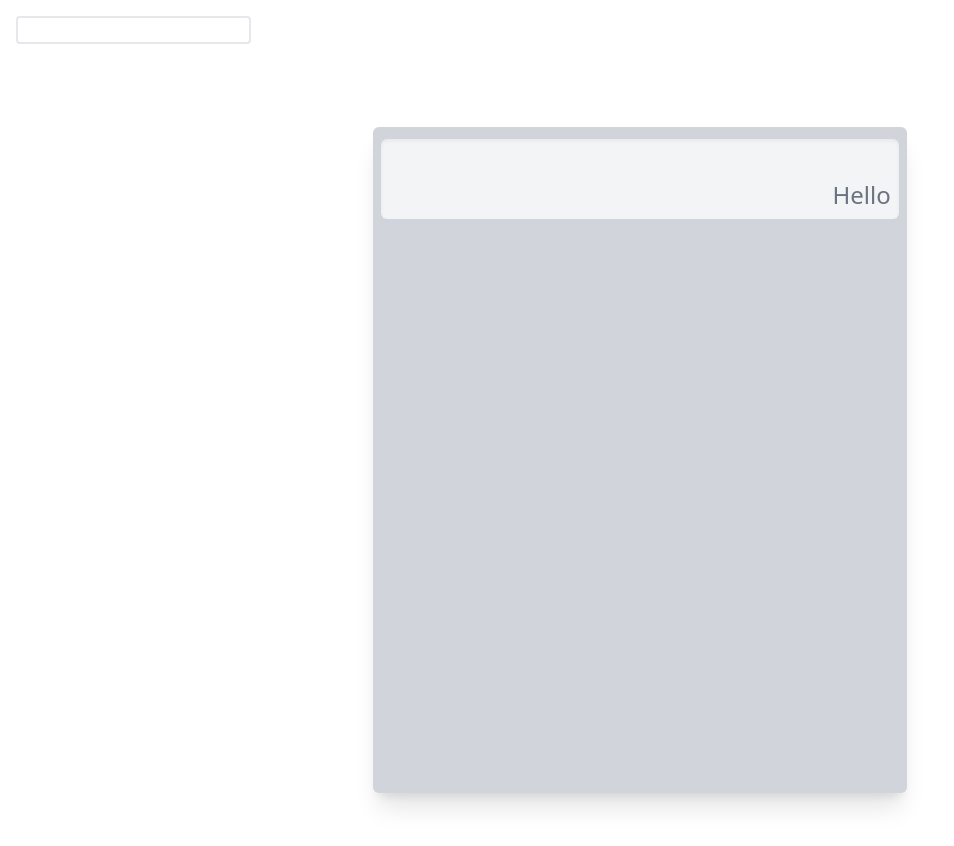
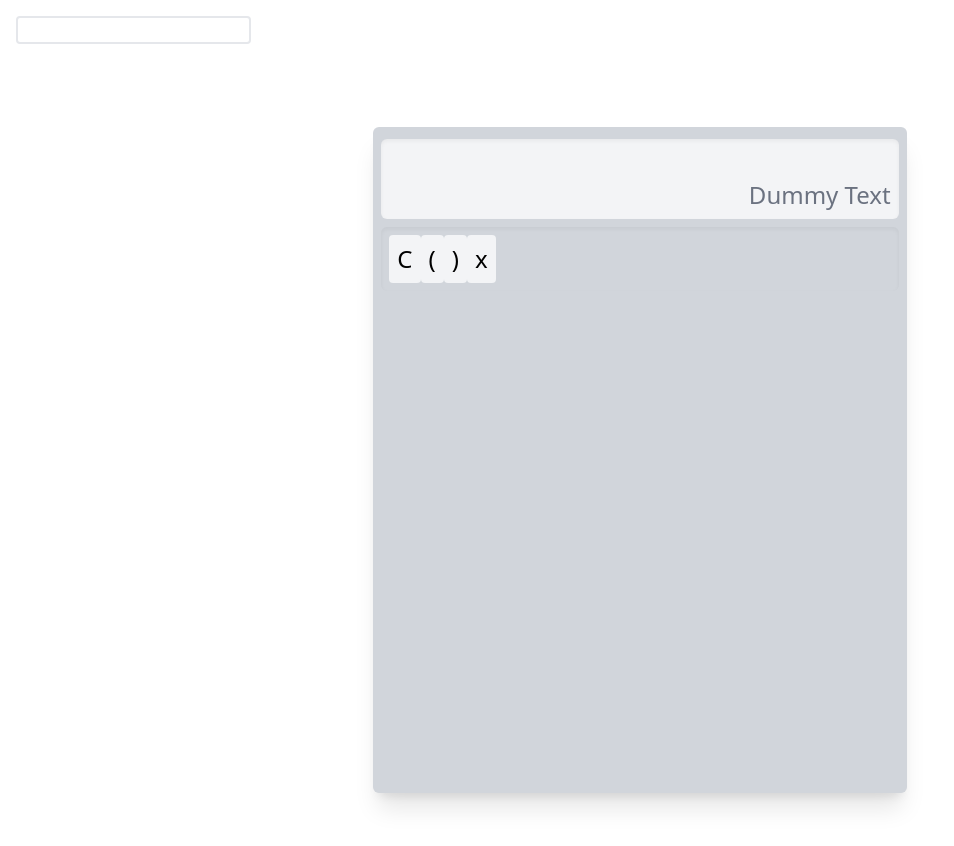
Before and after one commit to DanroyMwangi/CalculatorApp, a plain HTML site: page index.html in a window 1280 px wide. Shown: the whole page, without its empty margins (0-954 px from the left). Drawn offline with Linux system fonts and the light colour scheme.

Commit message:
Small changes

```diff
--- a/index.html
+++ b/index.html
@@ -9,22 +9,68 @@
 <body>
     <input type="text" name="" id="change" onkeyup="change();" class="border-2 m-4 rounded">
     <div class="w-full h-screen overflow-none flex justify-center items-center">
-        <div class="w-3/4 h-5/6 md:w-2/3 lg:w-5/12 bg-gray-300 rounded-md shadow-xl p-2">
+        <div class="w-11/12 h-5/6 md:w-2/3 lg:w-5/12 bg-gray-300 rounded-md shadow-xl p-2">
+            <!-- This is the number display area. -->
             <div class="num-display rounded-md w-full my-1 p-2 bg-gray-100 h-20 shadow-inner relative">
                 <div class="absolute bottom-0 right-0 m-2">
                     <span class="digits text-2xl text-gray-500">
-                        Hello
+                        Dummy Text
                     </span>
+                </div>
+            </div>
+            <!-- The number buttons are below. -->
+            <div class="rounded-md w-full my-2 p-2 shadow-inner relative">
+                <div class="button-row flex flex-row justify-between">
+                    <div>
+                        <button class="rounded text-2xl clear-btn bg-gray-100 p-2" onclick="arithmetic(this);">
+                            C
+                        </button>
+                    </div>
+                    <div>
+                        <button class="rounded text-2xl l-bracket-btn bg-gray-100 p-2" onclick="arithmetic(this);">
+                            (
+                        </button>
+                    </div>
+                    <div>
+                        <button class="rounded text-2xl r-bracket-btn bg-gray-100 p-2" onclick="arithmetic(this);">
+                            )
+                        </button>
+                    </div>
+                    <div>
+                        <button class="rounded text-2xl multiplication-btn bg-gray-100 p-2" onclick="arithmetic(this);">
+                            x
+                        </button>
+                    </div>
                 </div>
             </div>
         </div>
     </div>
 </body>
 <script>
+    const digits = document.querySelector(".digits");
     function change(){
-        console.log("changing");
-        const digits = document.querySelector(".digits");
         digits.innerHTML = document.querySelector("#change").value;
+    }
+    function arithmetic(button){
+
+        //when you click a sign we need to store the value that has been displayed and clear the display after other digits have been pressed.
+        var temp
+        if(button.classList.contains("clear-btn")){
+            digits.innerHTML = "";
+        }
+        else if(button.classList.contains("l-bracket-btn")){
+            digits.innerHTML = digits.innerHTML+"(";
+            temp = digits.innerHTML;
+        }
+        else if(button.classList.contains("r-bracket-btn")){
+            digits.innerHTML = digits.innerHTML+")";
+            temp = digits.innerHTML;
+        }
+        else if(button.classList.contains("multiplication-btn")){
+
+            digits.innerHTML = digits.innerHTML+"*";
+            temp = digits.innerHTML;
+        }
     }
 </script>
 </html>
```
